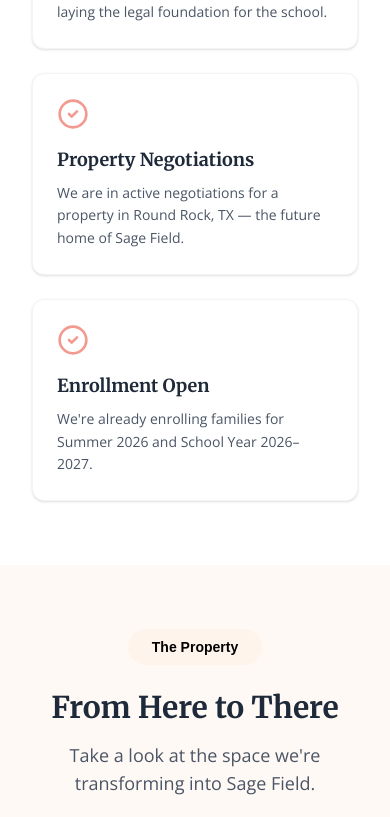
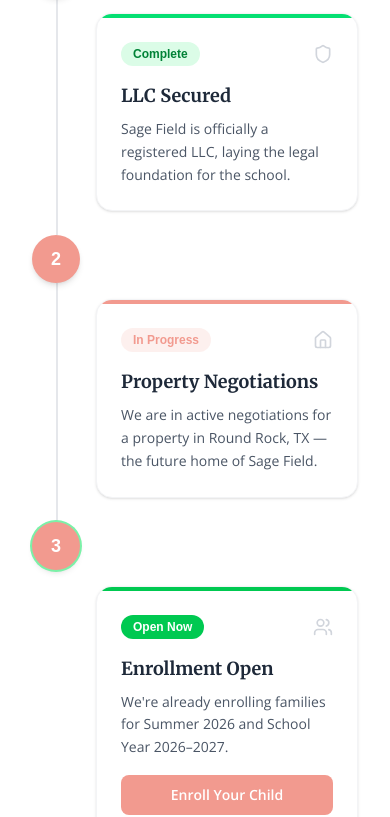
Before and after one commit to SageDevelopmentCode/landing, a Next.js app: page /vision in a window 390 px wide. Shown: the part 1107-1924 px from the top of the page. Built offline with nearby package versions, Linux system fonts and the light colour scheme.

Commit message:
completed vision page

```diff
--- a/app/components/DonationsSection.tsx
+++ b/app/components/DonationsSection.tsx
@@ -219,7 +219,7 @@
 
                 {/* Title */}
                 <h3 className="text-2xl font-bold text-black mb-2 font-heading">
-                  Fun Friday
+                  Field Day Friday
                 </h3>
                 <p className="text-base text-text-gray mb-6 font-body">
                   9:00am - 1:00pm
--- a/app/vision/page.tsx
+++ b/app/vision/page.tsx
@@ -9,10 +9,18 @@
   Facebook,
   Mail,
   MapPin,
+  Shield,
+  Home,
+  Users,
+  Loader2,
+  AlertCircle,
 } from "lucide-react";
 import Navbar from "../components/Navbar";
 import Footer from "../components/Footer";
+import WaitlistDialog from "../components/WaitlistDialog";
+import { submitWaitlist } from "@/app/actions/waitlist";
 import DonationsSection from "../components/DonationsSection";
+import ImageGridShowcase from "../components/ImageGridShowcase";
 
 const formatPhoneNumber = (value: string) => {
   const phoneNumber = value.replace(/\D/g, "");
@@ -25,19 +33,28 @@
 
 const milestones = [
   {
+    step: 1,
     title: "LLC Secured",
     description:
       "Sage Field is officially a registered LLC, laying the legal foundation for the school.",
+    status: "complete" as const,
+    icon: Shield,
   },
   {
+    step: 2,
     title: "Property Negotiations",
     description:
       "We are in active negotiations for a property in Round Rock, TX — the future home of Sage Field.",
+    status: "in-progress" as const,
+    icon: Home,
   },
   {
+    step: 3,
     title: "Enrollment Open",
     description:
       "We're already enrolling families for Summer 2026 and School Year 2026–2027.",
+    status: "open" as const,
+    icon: Users,
   },
 ];
 
@@ -60,12 +77,19 @@
     phone: "",
     childName: "",
     childAge: "",
-    howCanYouHelp: "",
+    programInterest: "",
+    specialInterests: "",
   });
   const [submitted, setSubmitted] = useState(false);
+  const [isSubmitting, setIsSubmitting] = useState(false);
+  const [submitStatus, setSubmitStatus] = useState<{
+    type: "success" | "error" | null;
+    message: string;
+  }>({ type: null, message: "" });
+  const [waitlistOpen, setWaitlistOpen] = useState(false);
 
   const handleChange = (
-    e: React.ChangeEvent<HTMLInputElement | HTMLTextAreaElement>,
+    e: React.ChangeEvent<HTMLInputElement | HTMLTextAreaElement | HTMLSelectElement>,
   ) => {
     const { name, value } = e.target;
     if (name === "phone") {
@@ -75,9 +99,35 @@
     }
   };
 
-  const handleSubmit = (e: React.FormEvent) => {
+  const handleSubmit = async (e: React.FormEvent) => {
     e.preventDefault();
+    setIsSubmitting(true);
+    setSubmitStatus({ type: null, message: "" });
+
+    try {
+      const result = await submitWaitlist({
+        parentName: formData.parentName,
+        email: formData.email,
+        phone: formData.phone || undefined,
+        childName: formData.childName,
+        childAge: parseInt(formData.childAge),
+        programInterest: formData.programInterest as "summer-2026" | "school-year-2026" | "both",
+        specialInterests: formData.specialInterests || undefined,
+      });
+
+      if (result.success) {
         setSubmitted(true);
+      } else {
+        setSubmitStatus({ type: "error", message: result.message });
+      }
+    } catch {
+      setSubmitStatus({
+        type: "error",
+        message: "An unexpected error occurred. Please try again.",
+      });
+    } finally {
+      setIsSubmitting(false);
+    }
   };
 
   return (
@@ -134,7 +184,7 @@
       <section className="py-16 px-8 sm:px-12 lg:px-16 bg-white">
         <div className="max-w-5xl mx-auto">
           <motion.div
-            className="flex justify-center mb-8"
+            className="flex justify-center mb-4"
             initial={{ opacity: 0, y: 20 }}
             whileInView={{ opacity: 1, y: 0 }}
             viewport={{ once: true }}
@@ -145,29 +195,114 @@
             </span>
           </motion.div>
 
-          <div className="grid grid-cols-1 sm:grid-cols-2 lg:grid-cols-3 gap-6">
-            {milestones.map((milestone, index) => (
+          <motion.p
+            className="text-center text-gray-500 font-body mb-12 text-base"
+            initial={{ opacity: 0, y: 20 }}
+            whileInView={{ opacity: 1, y: 0 }}
+            viewport={{ once: true }}
+            transition={{ duration: 0.6, delay: 0.1, ease: "easeOut" }}
+          >
+            Three milestones on our path to opening day.
+          </motion.p>
+
+          {/* Timeline container */}
+          <div className="relative">
+            {/* Desktop connector line */}
+            <div className="hidden lg:block absolute top-6 left-[calc(16.67%+0px)] right-[calc(16.67%+0px)] h-0.5 bg-gray-200 z-0" />
+
+            <div className="grid grid-cols-1 lg:grid-cols-3 gap-6 lg:gap-8">
+              {milestones.map((milestone, index) => {
+                const Icon = milestone.icon;
+                const statusStyles = {
+                  complete: {
+                    badge: "bg-green-100 text-green-700",
+                    label: "Complete",
+                    accent: "bg-green-400",
+                    circle: "ring-2 ring-primary/30",
+                  },
+                  "in-progress": {
+                    badge: "bg-primary/15 text-primary",
+                    label: "In Progress",
+                    accent: "bg-primary",
+                    circle: "",
+                  },
+                  upcoming: {
+                    badge: "bg-gray-100 text-gray-500",
+                    label: "Coming Soon",
+                    accent: "bg-gray-200",
+                    circle: "",
+                  },
+                  open: {
+                    badge: "bg-green-500 text-white",
+                    label: "Open Now",
+                    accent: "bg-green-500",
+                    circle: "ring-2 ring-green-300",
+                  },
+                }[milestone.status];
+
+                return (
                   <motion.div
                     key={milestone.title}
-                className="bg-white border border-gray-100 rounded-xl p-6 shadow-sm"
+                    className="relative flex flex-col"
                     initial={{ opacity: 0, y: 20 }}
                     whileInView={{ opacity: 1, y: 0 }}
                     viewport={{ once: true }}
                     transition={{
                       duration: 0.6,
-                  delay: index * 0.1,
+                      delay: index * 0.15,
                       ease: "easeOut",
                     }}
                   >
-                <CheckCircle2 className="w-8 h-8 text-primary mb-4" />
+                    {/* Mobile vertical rail */}
+                    {index < milestones.length - 1 && (
+                      <div className="lg:hidden absolute left-6 top-12 bottom-[-1.5rem] w-0.5 bg-gray-200 z-0" />
+                    )}
+
+                    {/* Step circle */}
+                    <div className="relative z-10 flex lg:justify-center mb-4 lg:mb-6">
+                      <div
+                        className={`w-12 h-12 bg-primary text-white rounded-full flex items-center justify-center font-bold text-lg shadow-md flex-shrink-0 ${statusStyles.circle}`}
+                      >
+                        {milestone.step}
+                      </div>
+                    </div>
+
+                    {/* Card */}
+                    <div className="ml-16 lg:ml-0 flex-1 bg-white border border-gray-100 rounded-2xl shadow-sm hover:shadow-md transition-shadow overflow-hidden">
+                      {/* Top accent bar */}
+                      <div className={`h-1 w-full ${statusStyles.accent}`} />
+
+                      <div className="p-6">
+                        {/* Status badge + icon row */}
+                        <div className="flex items-center justify-between mb-4">
+                          <span
+                            className={`inline-block px-3 py-1 text-xs font-semibold rounded-full ${statusStyles.badge}`}
+                          >
+                            {statusStyles.label}
+                          </span>
+                          <Icon className="w-5 h-5 text-gray-300" />
+                        </div>
+
                         <h3 className="text-lg font-bold font-heading text-gray-800 mb-2">
                           {milestone.title}
                         </h3>
                         <p className="text-gray-600 font-body text-sm leading-relaxed">
                           {milestone.description}
                         </p>
+                        {milestone.status === "open" && (
+                          <button
+                            onClick={() => setWaitlistOpen(true)}
+                            className="mt-4 w-full px-4 py-2.5 bg-primary text-white text-sm font-semibold rounded-lg hover:bg-primary-hover transition-all duration-200 font-body cursor-pointer"
+                          >
+                            Enroll Your Child
+                          </button>
+                        )}
+                      </div>
+                    </div>
                   </motion.div>
-            ))}
+                );
+              })}
+            </div>
           </div>
         </div>
       </section>
@@ -287,6 +422,14 @@
       {/* 4. Tuition Section */}
       <DonationsSection />
 
+      <ImageGridShowcase
+        images={[
+          { src: "/assets/Interior.png", alt: "Sage Field interior classroom" },
+          { src: "/assets/After1.png", alt: "Property after — rendering 1" },
+          { src: "/assets/After2.png", alt: "Property after — rendering 2" },
+        ]}
+      />
+
       {/* 5. "I'm Committed" CTA Form */}
       <section className="py-16 px-8 sm:px-12 lg:px-16 bg-welcome-bg">
         <div className="max-w-5xl mx-auto">
@@ -298,7 +441,7 @@
             transition={{ duration: 0.6, ease: "easeOut" }}
           >
             <span className="inline-block px-6 py-2 bg-badge-bg text-black text-sm font-semibold rounded-full">
-              Join the Movement
+              Join our Community
             </span>
           </motion.div>
 
@@ -342,7 +485,7 @@
             {/* Right: Form */}
             <div className="w-full md:w-1/2">
               <motion.div
-                className="bg-white rounded-2xl shadow-sm border border-gray-100 p-8"
+                className="bg-white rounded-2xl shadow-sm border border-gray-100 p-4"
                 initial={{ opacity: 0, y: 20 }}
                 whileInView={{ opacity: 1, y: 0 }}
                 viewport={{ once: true }}
@@ -365,6 +508,18 @@
                   </motion.div>
                 ) : (
                   <form className="space-y-5" onSubmit={handleSubmit}>
+                    {/* Error Banner */}
+                    {submitStatus.type === "error" && (
+                      <motion.div
+                        initial={{ opacity: 0, y: -10 }}
+                        animate={{ opacity: 1, y: 0 }}
+                        className="flex items-center gap-2 p-4 rounded-lg bg-red-50 text-red-800 border border-red-200"
+                      >
+                        <AlertCircle className="w-5 h-5 flex-shrink-0" />
+                        <p className="text-sm font-body">{submitStatus.message}</p>
+                      </motion.div>
+                    )}
+
                     {/* Parent/Guardian Name */}
                     <div>
                       <label className="block text-sm font-semibold text-gray-700 mb-2 font-body">
@@ -377,7 +532,8 @@
                         value={formData.parentName}
                         onChange={handleChange}
                         required
-                        className="w-full px-4 py-3 border-2 border-gray-300 rounded-lg focus:border-primary focus:outline-none transition-colors font-body text-gray-900 placeholder:text-gray-500"
+                        disabled={isSubmitting}
+                        className="w-full px-4 py-3 border-2 border-gray-300 rounded-lg focus:border-primary focus:outline-none transition-colors font-body text-gray-900 placeholder:text-gray-500 disabled:bg-gray-100 disabled:cursor-not-allowed"
                         placeholder="Your full name"
                       />
                     </div>
@@ -393,7 +549,8 @@
                         value={formData.email}
                         onChange={handleChange}
                         required
-                        className="w-full px-4 py-3 border-2 border-gray-300 rounded-lg focus:border-primary focus:outline-none transition-colors font-body text-gray-900 placeholder:text-gray-500"
+                        disabled={isSubmitting}
+                        className="w-full px-4 py-3 border-2 border-gray-300 rounded-lg focus:border-primary focus:outline-none transition-colors font-body text-gray-900 placeholder:text-gray-500 disabled:bg-gray-100 disabled:cursor-not-allowed"
                         placeholder="your@email.com"
                       />
                     </div>
@@ -408,7 +565,8 @@
                         name="phone"
                         value={formData.phone}
                         onChange={handleChange}
-                        className="w-full px-4 py-3 border-2 border-gray-300 rounded-lg focus:border-primary focus:outline-none transition-colors font-body text-gray-900 placeholder:text-gray-500"
+                        disabled={isSubmitting}
+                        className="w-full px-4 py-3 border-2 border-gray-300 rounded-lg focus:border-primary focus:outline-none transition-colors font-body text-gray-900 placeholder:text-gray-500 disabled:bg-gray-100 disabled:cursor-not-allowed"
                         placeholder="(123) 456-7890"
                       />
                     </div>
@@ -424,7 +582,8 @@
                           name="childName"
                           value={formData.childName}
                           onChange={handleChange}
-                          className="w-full px-4 py-3 border-2 border-gray-300 rounded-lg focus:border-primary focus:outline-none transition-colors font-body text-gray-900 placeholder:text-gray-500"
+                          disabled={isSubmitting}
+                          className="w-full px-4 py-3 border-2 border-gray-300 rounded-lg focus:border-primary focus:outline-none transition-colors font-body text-gray-900 placeholder:text-gray-500 disabled:bg-gray-100 disabled:cursor-not-allowed"
                           placeholder="First and last name"
                         />
                       </div>
@@ -439,23 +598,45 @@
                           onChange={handleChange}
                           min="1"
                           max="18"
-                          className="w-full px-4 py-3 border-2 border-gray-300 rounded-lg focus:border-primary focus:outline-none transition-colors font-body text-gray-900 placeholder:text-gray-500"
+                          disabled={isSubmitting}
+                          className="w-full px-4 py-3 border-2 border-gray-300 rounded-lg focus:border-primary focus:outline-none transition-colors font-body text-gray-900 placeholder:text-gray-500 disabled:bg-gray-100 disabled:cursor-not-allowed"
                           placeholder="e.g., 7"
                         />
                       </div>
                     </div>
 
-                    {/* How can you help */}
+                    {/* Program Interest */}
+                    <div>
+                      <label className="block text-sm font-semibold text-gray-700 mb-2 font-body">
+                        Program Interest <span className="text-red-500">*</span>
+                      </label>
+                      <select
+                        name="programInterest"
+                        value={formData.programInterest}
+                        onChange={handleChange}
+                        required
+                        disabled={isSubmitting}
+                        className="w-full px-4 py-3 border-2 border-gray-300 rounded-lg focus:border-primary focus:outline-none transition-colors font-body text-gray-900 disabled:bg-gray-100 disabled:cursor-not-allowed"
+                      >
+                        <option value="">Select a program...</option>
+                        <option value="summer-2026">Summer 2026</option>
+                        <option value="school-year-2026">School Year 2026-2027</option>
+                        <option value="both">Both Programs</option>
+                      </select>
+                    </div>
+
+                    {/* Special Interests & Learning Needs */}
                     <div>
                       <label className="block text-sm font-semibold text-gray-700 mb-2 font-body">
                         Special Interests & Learning Needs
                       </label>
                       <textarea
-                        name="howCanYouHelp"
-                        value={formData.howCanYouHelp}
+                        name="specialInterests"
+                        value={formData.specialInterests}
                         onChange={handleChange}
                         rows={4}
-                        className="w-full px-4 py-3 border-2 border-gray-300 rounded-lg focus:border-primary focus:outline-none transition-colors font-body resize-none text-gray-900 placeholder:text-gray-500"
+                        disabled={isSubmitting}
+                        className="w-full px-4 py-3 border-2 border-gray-300 rounded-lg focus:border-primary focus:outline-none transition-colors font-body resize-none text-gray-900 placeholder:text-gray-500 disabled:bg-gray-100 disabled:cursor-not-allowed"
                         placeholder="e.g. I'd like to enroll my child, donate, help with property setup, volunteer my skills..."
                       />
                     </div>
@@ -463,9 +644,17 @@
                     {/* Submit */}
                     <button
                       type="submit"
-                      className="w-full px-6 py-3 bg-primary text-white font-semibold rounded-lg hover:bg-primary-hover transition-all duration-200 font-body cursor-pointer"
+                      disabled={isSubmitting}
+                      className="w-full px-6 py-3 bg-primary text-white font-semibold rounded-lg hover:bg-primary-hover transition-all duration-200 font-body cursor-pointer disabled:bg-gray-400 disabled:cursor-not-allowed flex items-center justify-center gap-2"
                     >
-                      I&apos;m Committed
+                      {isSubmitting ? (
+                        <>
+                          <Loader2 className="w-5 h-5 animate-spin" />
+                          Submitting...
+                        </>
+                      ) : (
+                        "I'm Committed"
+                      )}
                     </button>
                   </form>
                 )}
@@ -498,7 +687,7 @@
             transition={{ duration: 0.6, delay: 0.1, ease: "easeOut" }}
           >
             Sage Field is a homeschool learning community for ages 6–10 in
-            Central Texas, built on hands-on, wisdom-focused education.
+            Central Texas, built on hands-on, outdoor-focused education.
           </motion.p>
 
           <motion.div
@@ -544,6 +733,11 @@
       </section>
 
       <Footer />
+
+      <WaitlistDialog
+        isOpen={waitlistOpen}
+        onClose={() => setWaitlistOpen(false)}
+      />
     </div>
   );
 }
```
Lines whose indentation alone changed are shown as unchanged.
